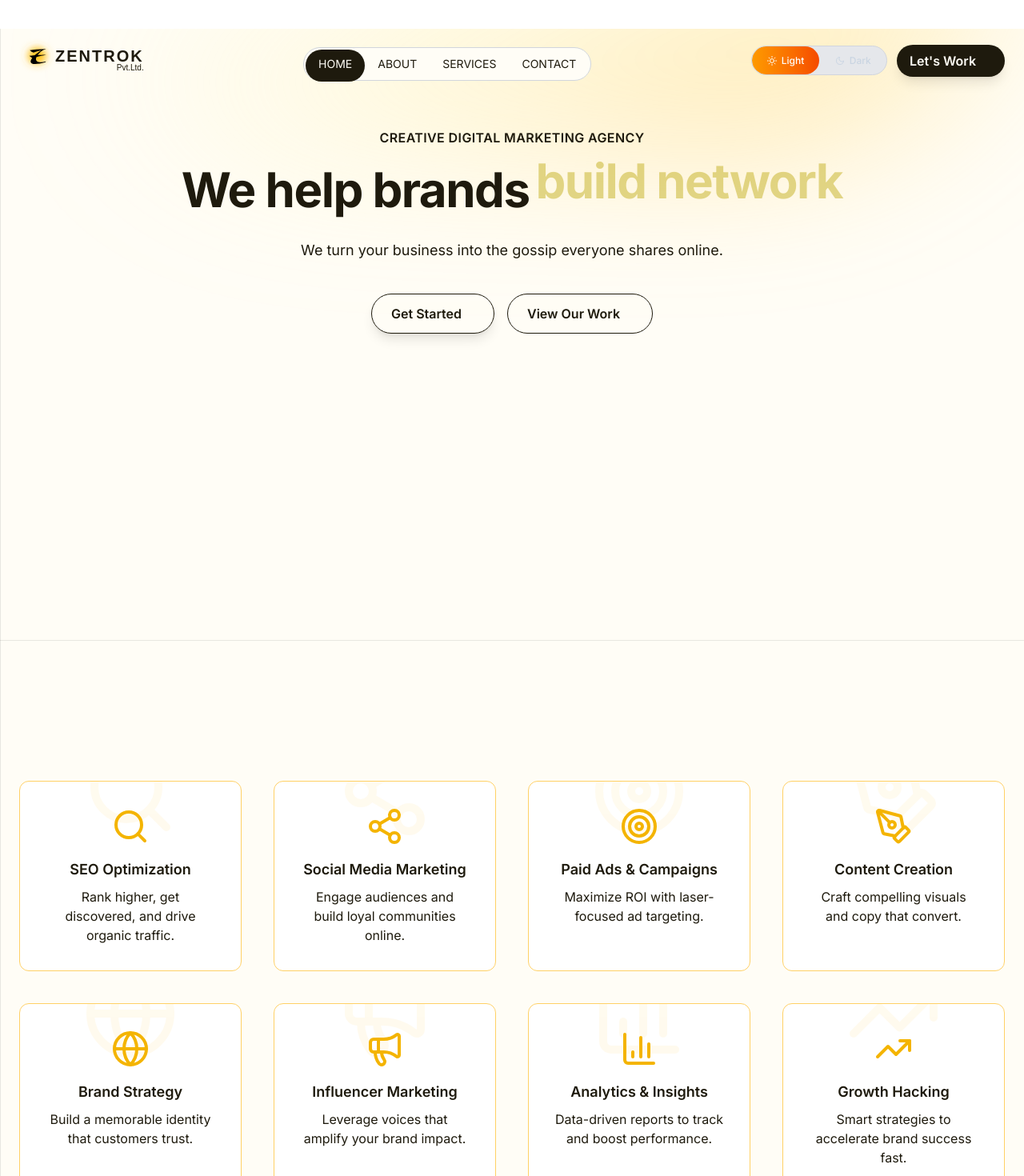
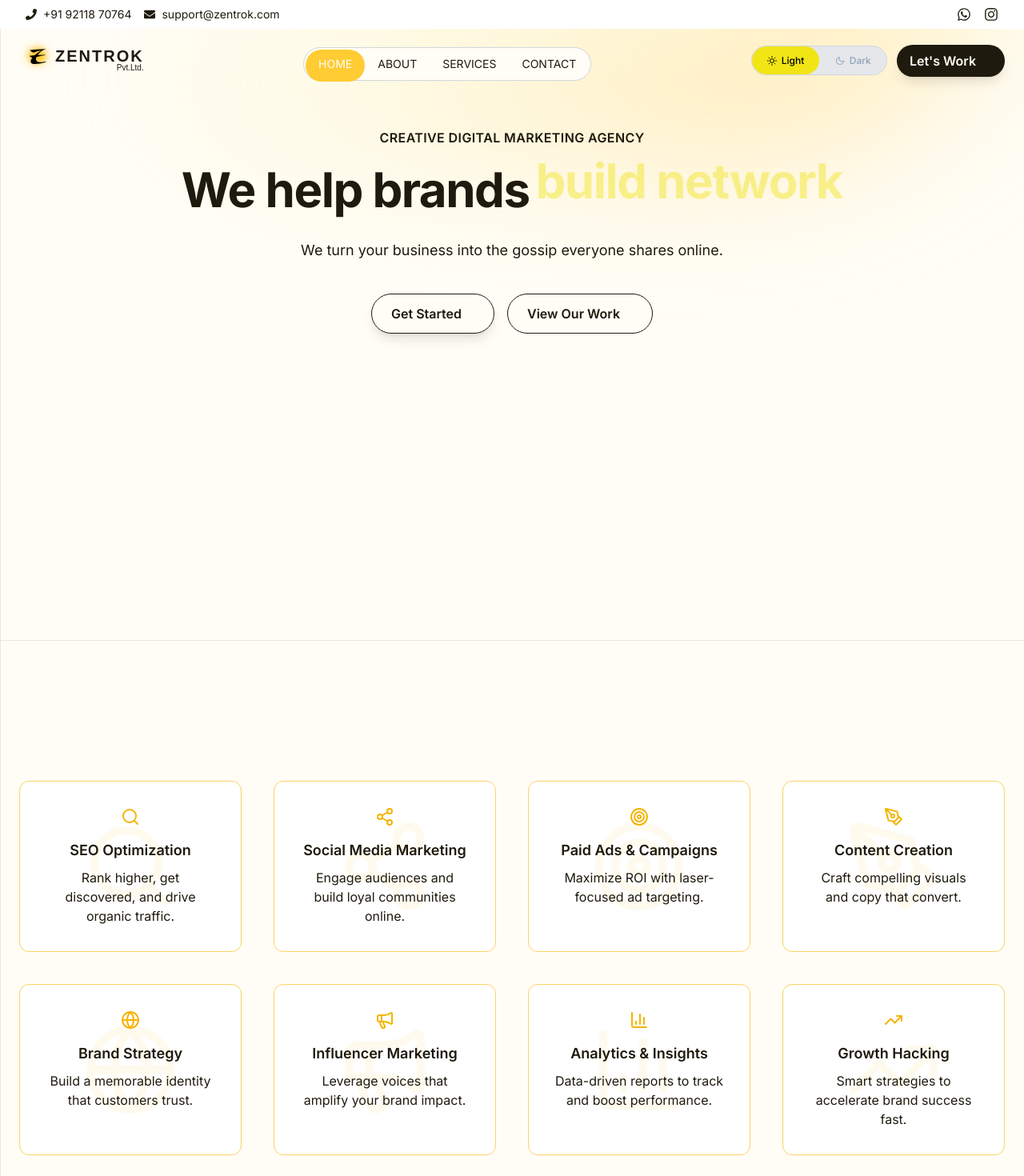
Before and after one commit to Zentrok-Private-Limited/Zentrok, a Next.js app: page /home in a window 1280 px wide. Shown: the top 1470 px of the page at 80% size. Built offline with nearby package versions, Linux system fonts and the light colour scheme; a web font is replaced by a local one.

Commit message:
theme page updated

```diff
--- a/app/globals.css
+++ b/app/globals.css
@@ -49,9 +49,9 @@ html.dark {
   --foreground: #f9f4e6;   /* warm soft cream */
 
   /* Muted yellow accents */
-  --sun: #e6b800;   /* golden amber */
-  --amber: #d4a017; /* darker amber */
-  --honey: #ffcd4d; /* warm yellow glow */
+  --sun: #f1e516;   /* golden amber */
+  --amber: #f1e516; /* darker amber */
+  --honey: #f1e516; /* warm yellow glow */
 
   /* Softer grid lines */
   --grid-line: rgba(255, 245, 200, 0.04);
--- a/components/CTASection.tsx
+++ b/components/CTASection.tsx
@@ -15,33 +15,48 @@ export default function PremiumCTA() {
 
   const currentTheme = resolvedTheme || theme || "light";
 
-  // Theme-aware colors from CSS variables
-  const bg = "var(--surface-1000)";
-  const overlay =
-    currentTheme === "dark" ? "rgba(0,0,0,0.3)" : "rgba(0,0,0,0.1)";
-  const headingColor = "var(--sun)"; // yellow heading
-  const subTextColor = "var(--foreground)"; // normal text
-  const buttonBorder = "var(--honey)";
-  const buttonText = "var(--honey)";
-  const buttonHoverBg = "var(--honey)";
-  const buttonHoverText = "var(--foreground)";
+  // Use CSS variables directly so they auto-switch with theme
+  const styles = {
+    section: {
+
+        },
+    overlay: {
+      backgroundColor:
+        currentTheme === "dark"
+          ? "rgba(0,0,0,0.3)"
+          : "rgba(0,0,0,0.08)",
+    },
+    heading: {
+      color: "var(--sun)",
+      fontFamily: "var(--font-heading)",
+    },
+    subtext: {
+      color: "var(--foreground)",
+      fontFamily: "var(--font-sans)",
+    },
+    button: {
+      backgroundColor: "transparent",
+      border: "1px solid var(--honey)",
+      color: "var(--honey)",
+    },
+    buttonHover: {
+      backgroundColor: "var(--honey)",
+      color: "var(--foreground)",
+    },
+  };
 
   return (
     <section
       className="relative flex items-center justify-center min-h-[60vh] px-6"
-      style={{ backgroundColor: bg }}
+      style={styles.section}
     >
       {/* Overlay */}
-      <div
-        className="absolute inset-0"
-        style={{ backgroundColor: overlay }}
-      ></div>
+      <div className="absolute inset-0" style={styles.overlay}></div>
 
       {/* Content */}
       <div className="relative z-10 max-w-2xl text-center">
         <motion.h2
-          className="font-sans font-bold text-3xl md:text-4xl mb-4"
-          style={{ color: headingColor }}
+          className="font-bold text-3xl md:text-4xl mb-4"
           initial={{ opacity: 0, y: 20 }}
           animate={{ opacity: 1, y: 0 }}
           transition={{ duration: 0.6 }}
@@ -50,8 +65,8 @@ export default function PremiumCTA() {
         </motion.h2>
 
         <motion.p
-          className="text-sm md:text-lg mb-6 font-sans"
-          style={{ color: subTextColor }}
+          className="text-sm md:text-lg mb-6"
+          style={styles.subtext}
           initial={{ opacity: 0, y: 20 }}
           animate={{ opacity: 1, y: 0 }}
           transition={{ delay: 0.2, duration: 0.6 }}
@@ -60,19 +75,15 @@ export default function PremiumCTA() {
           grow their businesses.
         </motion.p>
 
-        {/* Premium CTA Button */}
+        {/* CTA Button */}
         <Link href="/contact" passHref>
           <motion.a
             className="inline-flex items-center justify-center font-semibold py-3 px-6 rounded-full shadow-md relative overflow-hidden group transition-all duration-300"
-            style={{
-              backgroundColor: "transparent",
-              border: `1px solid ${buttonBorder}`,
-              color: buttonText,
-            }}
+            style={styles.button}
             whileHover={{
               scale: 1.04,
-              backgroundColor: buttonHoverBg,
-              color: "#000000",
+              backgroundColor: styles.buttonHover.backgroundColor,
+              color: styles.buttonHover.color,
             }}
             whileTap={{ scale: 0.95 }}
           >
--- a/components/Hero.tsx
+++ b/components/Hero.tsx
@@ -16,9 +16,9 @@ import { useTheme } from "next-themes";
 
 // Rotating words for light mode
 const rotatingWordsLight = [
-  { text: "grow digitally", color: "#ED2D02" },
-  { text: "grow globally", color: "#ED6402" },
-  { text: "build network", color: "#BDA808" },
+  { text: "grow digitally", color: "#f1e516" },
+  { text: "grow globally", color: "#f1e516" },
+  { text: "build network", color: "#f1e516" },
 ];
 
 // Rotating words for dark mode
--- a/components/Navbar.tsx
+++ b/components/Navbar.tsx
@@ -34,7 +34,7 @@ export default function Navbar() {
     return () => window.removeEventListener("scroll", handleScroll);
   }, []);
 
-  // ✅ System theme detection for mobile
+  // ✅ Detect system theme for initial load
   useEffect(() => {
     const mq = window.matchMedia("(prefers-color-scheme: dark)");
     const applyTheme = () => setDarkMode(mq.matches);
@@ -48,14 +48,14 @@ export default function Navbar() {
     document.documentElement.classList.toggle("dark", darkMode);
   }, [darkMode]);
 
-  // use CSS vars instead of hardcoded black/white
+  // use CSS vars instead of hardcoded colors
   const navBgClass = isScrolled
     ? "bg-[var(--background)] text-[var(--foreground)] backdrop-blur-md shadow-sm border-b border-gray-200 dark:border-gray-700"
     : "bg-transparent";
 
   return (
     <nav className={`fixed top-0 left-0 w-full z-50 transition-all duration-300 ${navBgClass}`}>
-      <UpperNavbar/>
+      <UpperNavbar />
       <div className="max-w-screen-xl mx-auto flex justify-between items-center px-6 py-3">
         {/* Logo */}
         <Link href="/" className="flex pb-3 items-center gap-0">
@@ -75,11 +75,15 @@ export default function Navbar() {
             >
               ZENTROK
             </span>
-    <span className="absolute right-0 text-[10px] mt-6 font-medium text-[var(--foreground)]" style={{ fontFamily: "'Seven Swordsmen BB', sans-serif" }}>
+            <span
+              className="absolute right-0 text-[10px] mt-6 font-medium text-[var(--foreground)]"
+              style={{ fontFamily: "'Seven Swordsmen BB', sans-serif" }}
+            >
               Pvt.Ltd.
             </span>
           </div>
         </Link>
+
         {/* Desktop Nav */}
         <div className="hidden md:block">
           <ul
@@ -101,9 +105,12 @@ export default function Navbar() {
           </ul>
         </div>
 
-        {/* Right Actions (Desktop only toggle) */}
+        {/* Right Actions (Desktop only) */}
         <div className="hidden md:flex items-center gap-3">
-          <SliderToggle selected={darkMode ? "dark" : "light"} setSelected={(mode) => setDarkMode(mode === "dark")} />
+          <SliderToggle
+            selected={darkMode ? "dark" : "light"}
+            setSelected={(mode) => setDarkMode(mode === "dark")}
+          />
           <motion.div whileHover={{ scale: 1.04 }} whileTap={{ scale: 0.96 }}>
             <Link
               href="/contact"
@@ -118,8 +125,7 @@ export default function Navbar() {
           </motion.div>
         </div>
 
-        {/* Mobile Menu (no theme toggle here) */}
-{/* Mobile Menu (no theme toggle here) */}
+        {/* Mobile Menu */}
         <div className="md:hidden flex items-center -ml-2">
           <button
             type="button"
@@ -156,7 +162,6 @@ export default function Navbar() {
             </motion.div>
           )}
         </div>
-
       </div>
     </nav>
   );
@@ -205,40 +210,48 @@ const NavTab = ({ href, children, setHoverPos, setActivePos, isActive }: NavTabP
   );
 };
 
-// --------------------- Cursor ---------------------
+// --------------------- Cursor (yellow hover pill) ---------------------
 type CursorProps = { position: Position };
 const Cursor = ({ position }: CursorProps) => (
   <motion.li
     animate={{ left: position.left, width: position.width, opacity: position.opacity }}
     transition={{ type: "spring", damping: 20, stiffness: 300 }}
-    className="absolute z-0 h-full rounded-full bg-[var(--foreground)]"
+    className="absolute z-0 h-full rounded-full bg-[var(--sun)] group-hover:bg-[var(--amber)]"
   />
 );
 
 // --------------------- SliderToggle ---------------------
-const TOGGLE_CLASSES = "text-xs font-medium flex items-center gap-1.5 px-3 py-1.5 relative z-10";
+const TOGGLE_CLASSES =
+  "text-xs font-medium flex items-center gap-1.5 px-3 py-1.5 relative z-10";
 
-type SliderToggleProps = { selected: "light" | "dark"; setSelected: (mode: "light" | "dark") => void };
+type SliderToggleProps = {
+  selected: "light" | "dark";
+  setSelected: (mode: "light" | "dark") => void;
+};
 
 const SliderToggle = ({ selected, setSelected }: SliderToggleProps) => (
   <div className="relative flex w-fit items-center rounded-full border border-gray-300 dark:border-gray-600 bg-gray-200 dark:bg-gray-700 overflow-hidden">
     <button
-      className={`${TOGGLE_CLASSES} ${selected === "light" ? "text-white" : "text-slate-200"}`}
+      className={`${TOGGLE_CLASSES} ${selected === "light" ? "text-black" : "text-slate-400"}`}
       onClick={() => setSelected("light")}
     >
       <FiSun /> Light
     </button>
     <button
-      className={`${TOGGLE_CLASSES} ${selected === "dark" ? "text-white" : "text-slate-300"}`}
+      className={`${TOGGLE_CLASSES} ${selected === "dark" ? "text-black" : "text-slate-400"}`}
       onClick={() => setSelected("dark")}
     >
       <FiMoon /> Dark
     </button>
-    <div className={`absolute inset-0 z-0 flex ${selected === "dark" ? "justify-end" : "justify-start"}`}>
+    <div
+      className={`absolute inset-0 z-0 flex ${
+        selected === "dark" ? "justify-end" : "justify-start"
+      }`}
+    >
       <motion.span
         layout
         transition={{ type: "spring", damping: 15, stiffness: 250 }}
-        className="h-full w-1/2 rounded-full bg-gradient-to-r from-amber-500 to-orange-600"
+        className="h-full w-1/2 rounded-full bg-gradient-to-r from-[#f1e516] to-[#f1e516]"
       />
     </div>
   </div>
--- a/components/ServicesSection.tsx
+++ b/components/ServicesSection.tsx
@@ -96,9 +96,8 @@ export default function ServicesSection() {
           {services.map((service, idx) => {
             const Icon = service.icon;
             return (
-              <motion.a
+              <motion.div
                 key={idx}
-                href="#"
                 variants={item}
                 className="w-full p-8 rounded-xl border border-[var(--honey)] relative overflow-hidden group bg-[var(--surface-1000)] transition-all duration-300 flex flex-col items-center text-center"
                 whileHover={{
@@ -109,27 +108,26 @@ export default function ServicesSection() {
                       : "0 8px 32px rgba(255,100,0,0.12)",
                 }}
               >
-                {/* Hover gradient overlay (warm theme) */}
-                <div className="absolute inset-0 bg-gradient-to-r from-[var(--sun)] to-[var(--amber)] translate-y-full group-hover:translate-y-0 transition-transform duration-300" />
+                {/* Hover gradient overlay */}
+                <div className="absolute inset-0 bg-gradient-to-r from-[var(--sun)] to-[var(--amber)] translate-y-full group-hover:translate-y-0 transition-transform duration-300 z-0" />
 
-                {/* Big background icon */}
+                {/* Background big icon (centered) */}
                 <Icon
                   size={120}
-                  className="absolute z-0 -top-12 right-1/2 translate-x-1/2 text-[var(--honey)] opacity-10 group-hover:opacity-30 group-hover:rotate-12 transition-all duration-300"
+                  className="absolute inset-0 m-auto text-[var(--honey)] opacity-10 group-hover:opacity-30 group-hover:rotate-12 transition-all duration-300 z-0"
                 />
 
-                {/* Small foreground icon */}
-                <div className="relative z-10 mb-4 text-[var(--amber)] group-hover:text-white transition-colors duration-300">
-                  <Icon size={48} />
+                {/* Foreground content */}
+                <div className="relative z-10 transition-colors duration-300 group-hover:text-[var(--surface-900)] flex flex-col items-center">
+                  <Icon className="mb-4 text-4xl text-[var(--amber)] transition-colors duration-300 group-hover:text-[var(--surface-900)]" />
+                  <h3 className="text-lg font-semibold mb-2 text-[var(--foreground)] transition-colors duration-300 group-hover:text-[var(--surface-900)]">
+                    {service.title}
+                  </h3>
+                  <p className="text-[var(--text-on-surface)] transition-colors duration-300 group-hover:text-[var(--surface-900)]">
+                    {service.description}
+                  </p>
                 </div>
-
-                <h3 className="relative z-10 text-lg font-semibold mb-2 text-[var(--foreground)] group-hover:text-white transition-colors duration-300">
-                  {service.title}
-                </h3>
-                <p className="relative z-10 text-[var(--text-on-surface)] group-hover:text-black transition-colors duration-300">
-                  {service.description}
-                </p>
-              </motion.a>
+              </motion.div>
             );
           })}
         </motion.div>
--- a/components/UpperNavbar.tsx
+++ b/components/UpperNavbar.tsx
@@ -1,5 +1,4 @@
 // src/components/UpperNavbar.tsx
-
 import React from "react";
 import { FaPhone, FaEnvelope, FaWhatsapp, FaInstagram } from "react-icons/fa";
 import { motion } from "framer-motion";
@@ -7,22 +6,27 @@ import { motion } from "framer-motion";
 // Array of social icons and their links
 const socialIcons = [
   { Icon: FaWhatsapp, link: "https://wa.me/919211870764" },
-  { Icon: FaInstagram, link: "#" }, // You can replace "#" with your Instagram link
+  { Icon: FaInstagram, link: "#" }, // Replace with your Instagram link
 ];
 
 const UpperNavbar: React.FC = () => {
   return (
-    <div className="bg-[var(--surface-1000)] text-white py-2 px-4 sm:px-6 lg:px-8">
-      {/* Container is flex-col on mobile and flex-row on medium+ screens */}
+    <div className="bg-[var(--surface-1000)] text-[var(--text-on-surface)] py-2 px-4 sm:px-6 lg:px-8">
       <div className="container mx-auto flex flex-col md:flex-row justify-between items-center text-sm space-y-2 md:space-y-0">
 
         {/* Contact Info */}
         <div className="flex flex-col md:flex-row items-center space-y-2 md:space-y-0 md:space-x-4">
-          <a href="tel:+919211870764" className="flex items-center hover:text-black transition-colors">
+          <a
+            href="tel:+919211870764"
+            className="flex items-center hover:text-[var(--sun)] transition-colors"
+          >
             <FaPhone className="mr-2" />
             <span>+91 92118 70764</span>
           </a>
-          <a href="mailto:support@zentrok.com" className="flex items-center hover:text-black transition-colors">
+          <a
+            href="mailto:support@zentrok.com"
+            className="flex items-center hover:text-[var(--sun)] transition-colors"
+          >
             <FaEnvelope className="mr-2" />
             <span>support@zentrok.com</span>
           </a>
@@ -36,10 +40,9 @@ const UpperNavbar: React.FC = () => {
               whileHover={{ scale: 1.1 }}
               whileTap={{ scale: 0.95 }}
               href={link}
-              // These attributes make the link open in a new tab securely
               target="_blank"
               rel="noopener noreferrer"
-              className="hover:text-black transition-colors"
+              className="hover:text-[var(--sun)] transition-colors"
             >
               <Icon size={18} />
             </motion.a>
```
Also changed, not shown: app/about/page.tsx (+18 -39 lines), components/DigitalGrowthWalk.tsx (+40 -8 lines), components/Testimonials.tsx (+29 -4 lines). Lines whose indentation alone changed are shown as unchanged.
